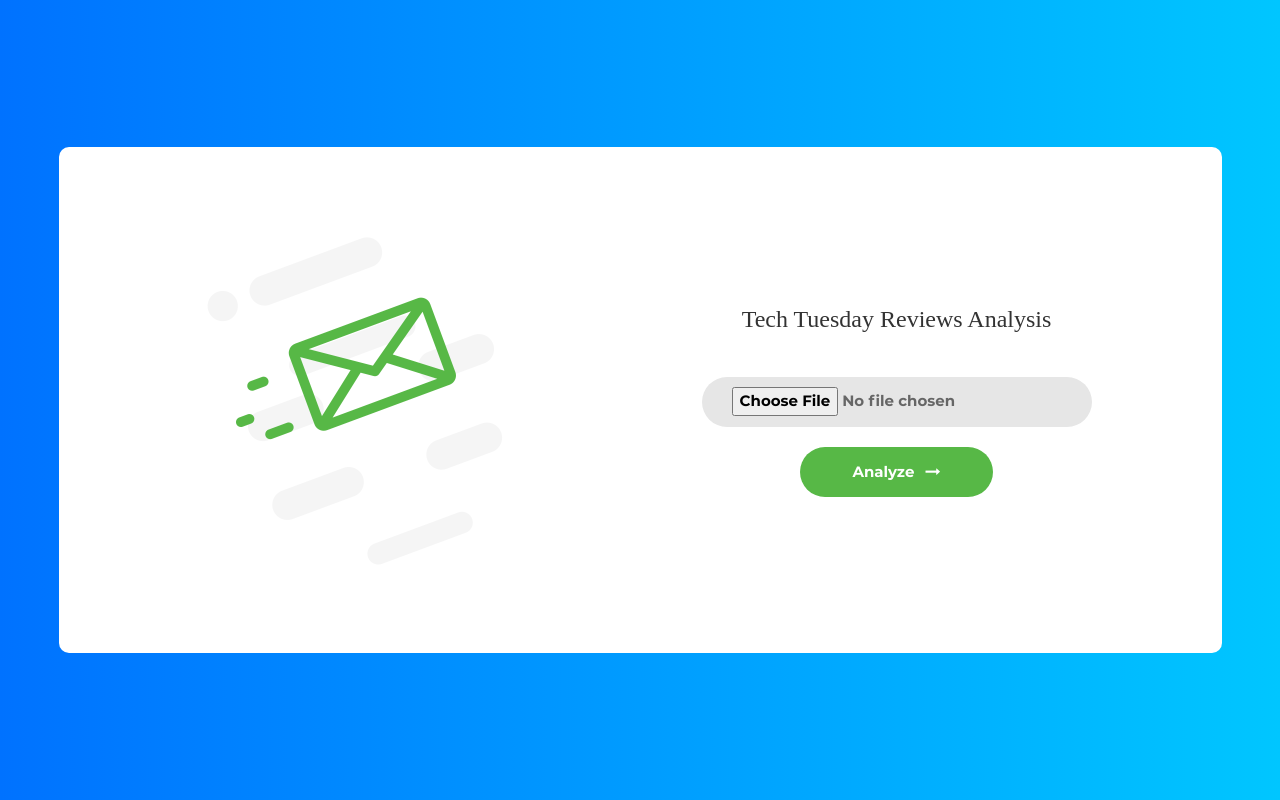
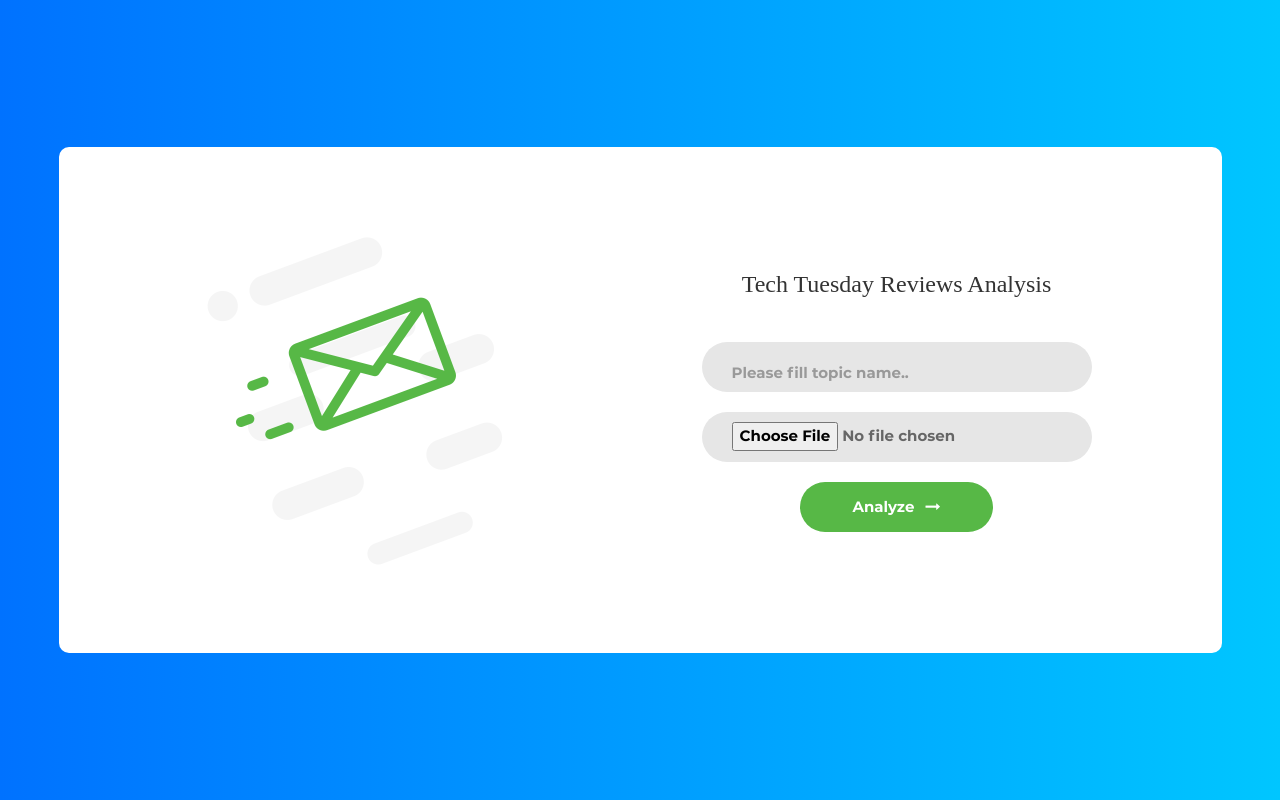
Before and after one commit to kamalpreet-singh01s/ttr-reports-generator, a Flask app: page / in a window 1280 px wide. Run offline with Flask 2, Linux system fonts and the light colour scheme; some libraries are stand-ins or nearby versions; some web fonts are replaced.

Commit message:
topic name addition on reporting web page

```diff
--- a/main.py
+++ b/main.py
@@ -8,7 +8,6 @@ import io
 app = Flask(__name__)
 CORS(app)
 app.config.from_object(DevelopmentConfig)
-
 
 @app.route("/")
 def index():
@@ -23,7 +22,9 @@ def sentiment_analyzer(data):
 
 @app.route("/tech_tuesday_reviews_analysis", methods=["POST"])
 def csv_analysis():
+    global presenter_name, presenter_name
     uploaded_file = request.files['csv_file']
+    topic_name = request.form['topic_name']
     if not uploaded_file:
         return "No file Selected"
     stream = io.StringIO(
@@ -64,7 +65,6 @@ def csv_analysis():
     sp_positive_sentiment_counter = 0
 
     total_rows = 0
-
     csv_input = csv.DictReader(stream)
     for row in csv_input:
         presenter_name = row['presenter_name']
@@ -157,7 +157,7 @@ def csv_analysis():
         'Very Good': cr_very_good_counter,
         'Good': cr_good_counter,
         'Fair': cr_fair_counter,
-        'Poor': cr_poor_counter
+        'Poor': cr_poor_counter,
     }
     present_rate = {
         'Rating': 'Presenting Skills Rating',
@@ -213,7 +213,8 @@ def csv_analysis():
         "suggestion_for_presenting_sentiment": suggestion_for_presenting_sentiment
     }
 
-    return render_template('google_pie_chart.html', data=data, reviews=total_rows, presenter=presenter_name)
+    return render_template('google_pie_chart.html', data=data, reviews=total_rows, presenter=presenter_name,
+                           topic=topic_name)
 
 
 @app.route('/api/upload_csv_file', methods=['POST'])
--- a/templates/google_pie_chart.html
+++ b/templates/google_pie_chart.html
@@ -285,7 +285,8 @@
   <body>
     <div style="margin-left: auto; margin-right: auto; text-align: center">
       <h3 style="margin: 10px 0 0 10px">Tech Tuesday Reviews Analysis</h3>
-      <h4 style="margin: 10px 0 0 10px">Presenter Name : {{ presenter}}</h4>
+      <h4 style="margin: 10px 0 0 10px">Presenter Name : {{ presenter }}</h4>
+      <h4 style="margin: 10px 0 0 10px">Topic Name : {{ topic }}</h4>
       <h4 style="margin: 10px 0 0 10px">Total Reviews : {{ reviews }}</h4>
     </div>
     <div class="row" style="margin: 10px 0 0 10px">
--- a/templates/index.html
+++ b/templates/index.html
@@ -33,6 +33,11 @@
 				<span class="contact1-form-title">
 					Tech Tuesday Reviews Analysis
 				</span>
+
+				<div class="wrap-input1 validate-input" data-validate = "Topic name is required">
+					<input class="input1" style="padding-top:10px;" type="text" name="topic_name"  placeholder="Please fill topic name.." required>
+					<span class="shadow-input1"></span>
+				</div>
 
 				<div class="wrap-input1 validate-input" data-validate = "Csv file is required">
 					<input class="input1" style="padding-top:10px;" type="file" name="csv_file" accept=".csv" placeholder="Csv file" required>
```
